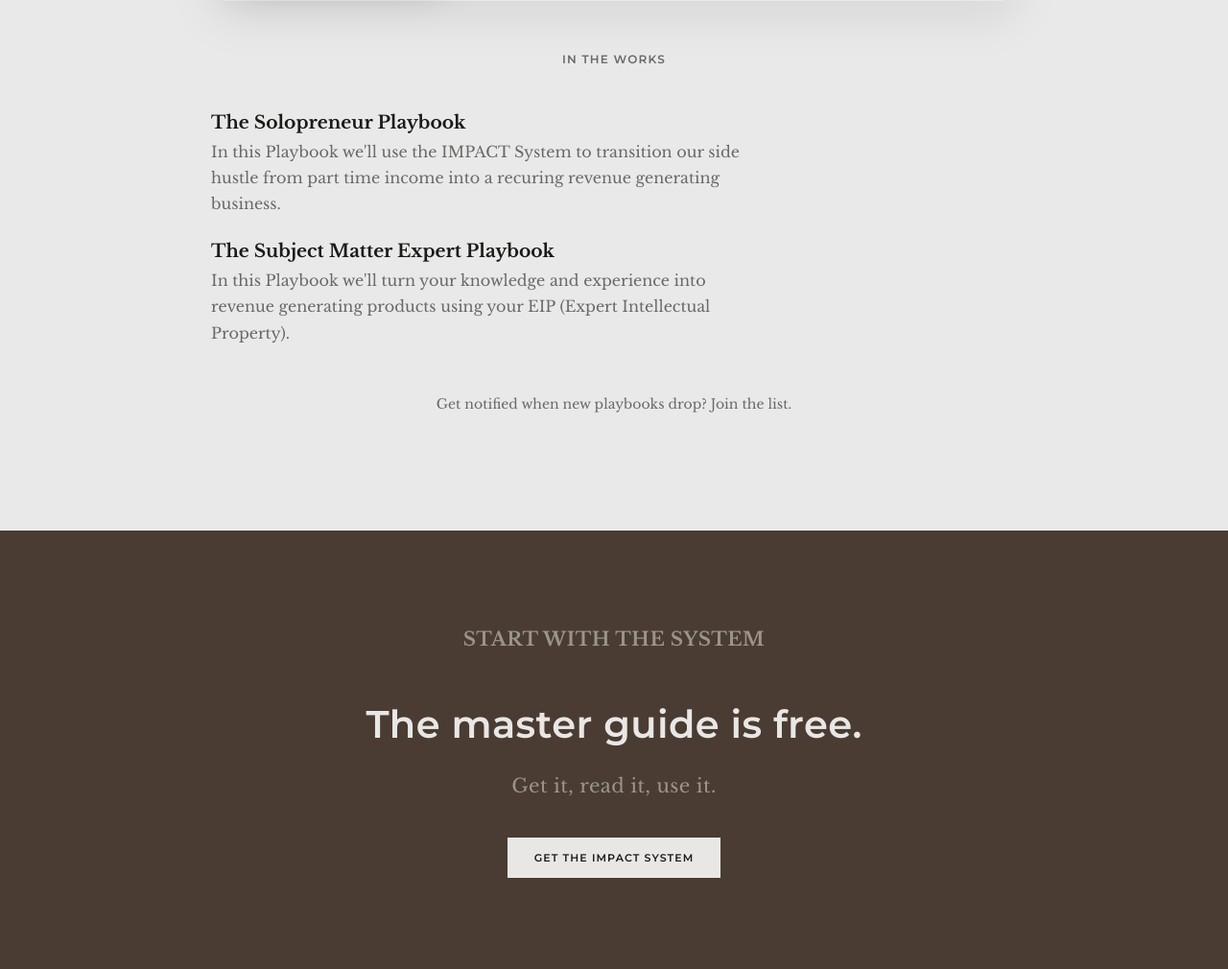
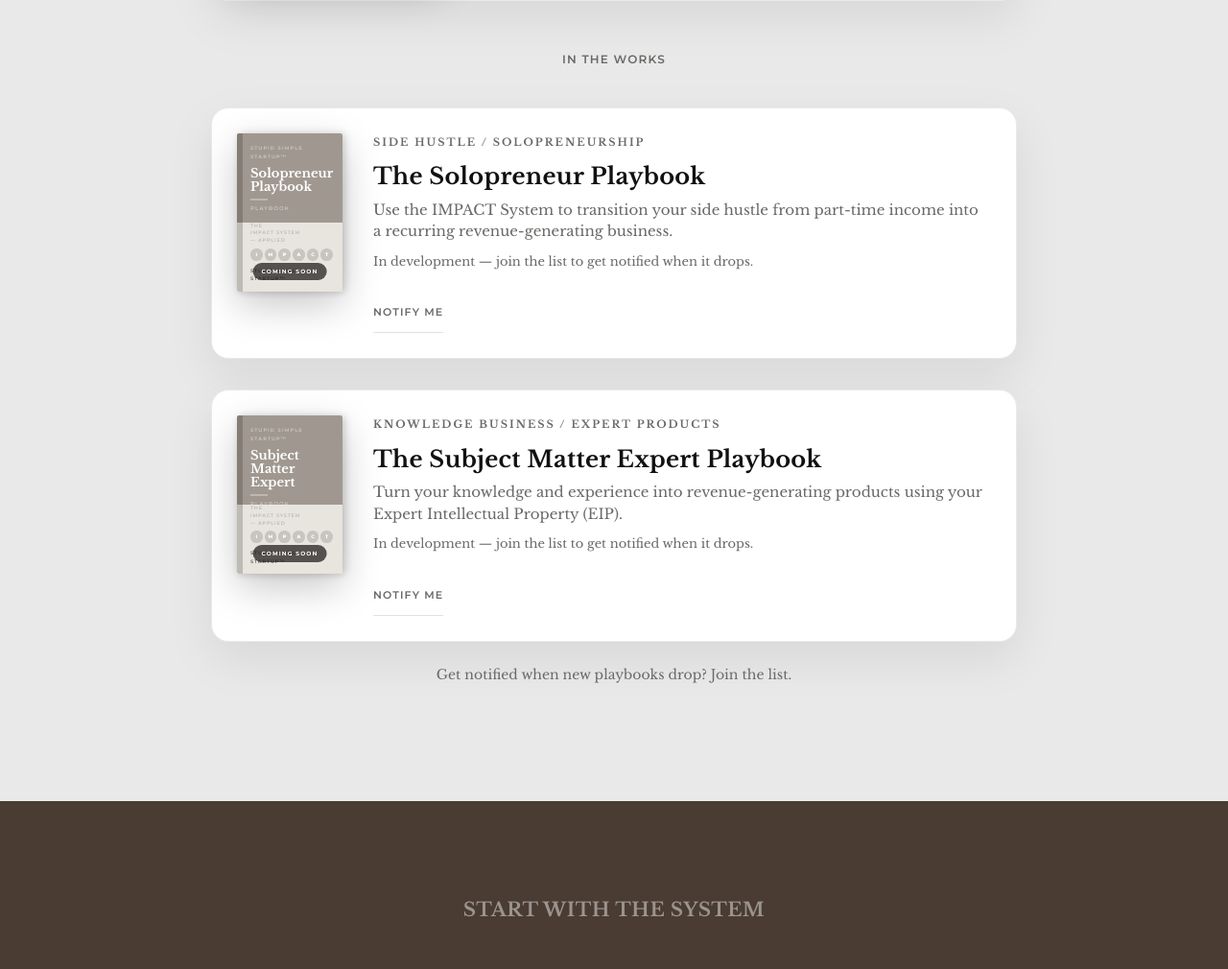
Before and after one commit to eightecho/sss_com, a PHP site: page /playbooks.html in a window 1280 px wide. Shown: the part 3367-4377 px from the top of the page at 96% size. Run offline with PHP 8.4, Linux system fonts and the light colour scheme.

Commit message:
Add problem stats, community flow, and ghost covers for coming-soon playbooks
- PBPP: Add $2,000 → $200 stat callout in The Problem section
- Community: Add 3-step Buy → Join → Support how-it-works flow
- Playbooks: Restructure In The Works with ghost pb-row covers for
  Solopreneur Playbook and Subject Matter Expert Playbook
- CSS: Add .problem-stats, .pbpp-cover--ghost, .pbpp-cover-coming-soon,
  .wf-step--neutral

Co-Authored-By: Claude Sonnet 4.6 <noreply@anthropic.com>

```diff
--- a/assets/styles.css
+++ b/assets/styles.css
@@ -284,6 +284,73 @@ p + p { margin-top: 1em; }
   line-height: 1.6;
   margin-bottom: 32px;
 }
+
+/* ── Problem stat callout (PBPP) ────────────────────── */
+.problem-stats {
+  display: flex;
+  align-items: center;
+  gap: 32px;
+  margin: 36px 0;
+  flex-wrap: wrap;
+}
+.problem-stat { text-align: center; }
+.problem-stat-num {
+  font-family: var(--sans);
+  font-size: clamp(40px, 7vw, 60px);
+  font-weight: 800;
+  line-height: 1;
+  color: var(--ink);
+  margin-bottom: 8px;
+}
+.problem-stat--loss .problem-stat-num { color: var(--accent); }
+.problem-stat-label {
+  font-family: var(--sans);
+  font-size: 10px;
+  font-weight: 600;
+  letter-spacing: .14em;
+  text-transform: uppercase;
+  color: var(--muted);
+}
+.problem-stat-vs {
+  font-family: var(--sans);
+  font-size: 12px;
+  font-weight: 700;
+  letter-spacing: .2em;
+  text-transform: uppercase;
+  color: var(--border);
+  align-self: center;
+}
+
+/* ── Ghost (coming-soon) book cover ─────────────────── */
+.pbpp-cover--ghost .pbpp-cover-band    { background: #a09890; }
+.pbpp-cover--ghost .pbpp-cover-brand   { color: rgba(255,255,255,.4); }
+.pbpp-cover--ghost .pbpp-cover-rule    { background: rgba(255,255,255,.3); }
+.pbpp-cover--ghost .pbpp-cover-sub     { color: rgba(255,255,255,.45); }
+.pbpp-cover--ghost .pbpp-cover-lower   { background: #e8e4de; }
+.pbpp-cover--ghost .pbpp-cover-system-label { color: #bbb; }
+.pbpp-cover--ghost .pbpp-dot           { background: #c8c4be; }
+
+.pbpp-cover-coming-soon {
+  position: absolute;
+  bottom: 12px;
+  left: 50%;
+  transform: translateX(-50%);
+  background: rgba(28,26,23,.72);
+  color: #fff;
+  font-family: var(--sans);
+  font-size: 6px;
+  font-weight: 700;
+  letter-spacing: .18em;
+  text-transform: uppercase;
+  padding: 4px 9px;
+  border-radius: 100px;
+  white-space: nowrap;
+  pointer-events: none;
+}
+
+/* ── Neutral step (community flow) ──────────────────── */
+.wf-step--neutral { background: var(--ink); }
+
 
 /* ── Hero IMPACT step row ───────────────────────────── */
 .hero-steps {
--- a/playbooks.html
+++ b/playbooks.html
@@ -286,19 +286,78 @@
   <div class="container" style="margin-top:50px;">
     <p class="section-label">In The Works</p>
 
-    <div class="section-head" style="margin-bottom: 10px;">
-      <h3>The Solopreneur Playbook</h3>
-      <p>
-        In this Playbook we'll use the IMPACT System to transition our side hustle from part time income into a recuring revenue generating business.
-      </p>
+    <!-- Ghost cover rows -->
+    <div class="pb-row" style="margin-bottom: 32px;">
+      <div class="pb-row-cover">
+        <div class="pbpp-cover pbpp-cover--sm pbpp-cover--ghost">
+          <div class="pbpp-cover-band">
+            <div class="pbpp-cover-brand">Stupid Simple Startup&trade;</div>
+            <div class="pbpp-cover-title">Solopreneur<br>Playbook</div>
+            <div class="pbpp-cover-rule"></div>
+            <div class="pbpp-cover-sub">Playbook</div>
+          </div>
+          <div class="pbpp-cover-lower">
+            <div class="pbpp-cover-system-label">The<br>IMPACT System<br>— Applied</div>
+            <div class="pbpp-cover-dots">
+              <span class="pbpp-dot">I</span>
+              <span class="pbpp-dot">M</span>
+              <span class="pbpp-dot">P</span>
+              <span class="pbpp-dot">A</span>
+              <span class="pbpp-dot">C</span>
+              <span class="pbpp-dot">T</span>
+            </div>
+            <div class="pbpp-cover-brand-foot">Stupid Simple Startup&trade;</div>
+          </div>
+          <span class="pbpp-cover-coming-soon">Coming Soon</span>
+        </div>
+      </div>
+      <div class="pb-row-content">
+        <p class="pb-kicker">Side Hustle / Solopreneurship</p>
+        <h3 class="pb-title">The Solopreneur Playbook</h3>
+        <p class="pb-sub">Use the IMPACT System to transition your side hustle from part-time income into a recurring revenue-generating business.</p>
+        <p class="pb-sub" style="font-size:13px; color: var(--muted);">In development — join the list to get notified when it drops.</p>
+        <div class="pb-row-cta-inline">
+          <button class="btn btn-ghost" data-open-optin style="border-color:var(--border); color:var(--muted);">Notify Me</button>
+        </div>
+      </div>
     </div>
-    <div class="section-head" style="margin-top: 20px;">
-      <h3>The Subject Matter Expert Playbook</h3>
-      <p>
-        In this Playbook we'll turn your knowledge and experience into revenue generating products using your EIP (Expert Intellectual Property).
-      </p>
+
+    <div class="pb-row">
+      <div class="pb-row-cover">
+        <div class="pbpp-cover pbpp-cover--sm pbpp-cover--ghost">
+          <div class="pbpp-cover-band">
+            <div class="pbpp-cover-brand">Stupid Simple Startup&trade;</div>
+            <div class="pbpp-cover-title">Subject Matter<br>Expert</div>
+            <div class="pbpp-cover-rule"></div>
+            <div class="pbpp-cover-sub">Playbook</div>
+          </div>
+          <div class="pbpp-cover-lower">
+            <div class="pbpp-cover-system-label">The<br>IMPACT System<br>— Applied</div>
+            <div class="pbpp-cover-dots">
+              <span class="pbpp-dot">I</span>
+              <span class="pbpp-dot">M</span>
+              <span class="pbpp-dot">P</span>
+              <span class="pbpp-dot">A</span>
+              <span class="pbpp-dot">C</span>
+              <span class="pbpp-dot">T</span>
+            </div>
+            <div class="pbpp-cover-brand-foot">Stupid Simple Startup&trade;</div>
+          </div>
+          <span class="pbpp-cover-coming-soon">Coming Soon</span>
+        </div>
+      </div>
+      <div class="pb-row-content">
+        <p class="pb-kicker">Knowledge Business / Expert Products</p>
+        <h3 class="pb-title">The Subject Matter Expert Playbook</h3>
+        <p class="pb-sub">Turn your knowledge and experience into revenue-generating products using your Expert Intellectual Property (EIP).</p>
+        <p class="pb-sub" style="font-size:13px; color: var(--muted);">In development — join the list to get notified when it drops.</p>
+        <div class="pb-row-cta-inline">
+          <button class="btn btn-ghost" data-open-optin style="border-color:var(--border); color:var(--muted);">Notify Me</button>
+        </div>
+      </div>
     </div>
-      <p class="pb-footnote">
+
+    <p class="pb-footnote">
       Get notified when new playbooks drop? <a href="#" data-open-optin>Join the list</a>.
     </p>
   </div>
```
Also changed, not shown: community.html (+12 -0 lines), playbooks/picture-book-project.html (+13 -0 lines).
